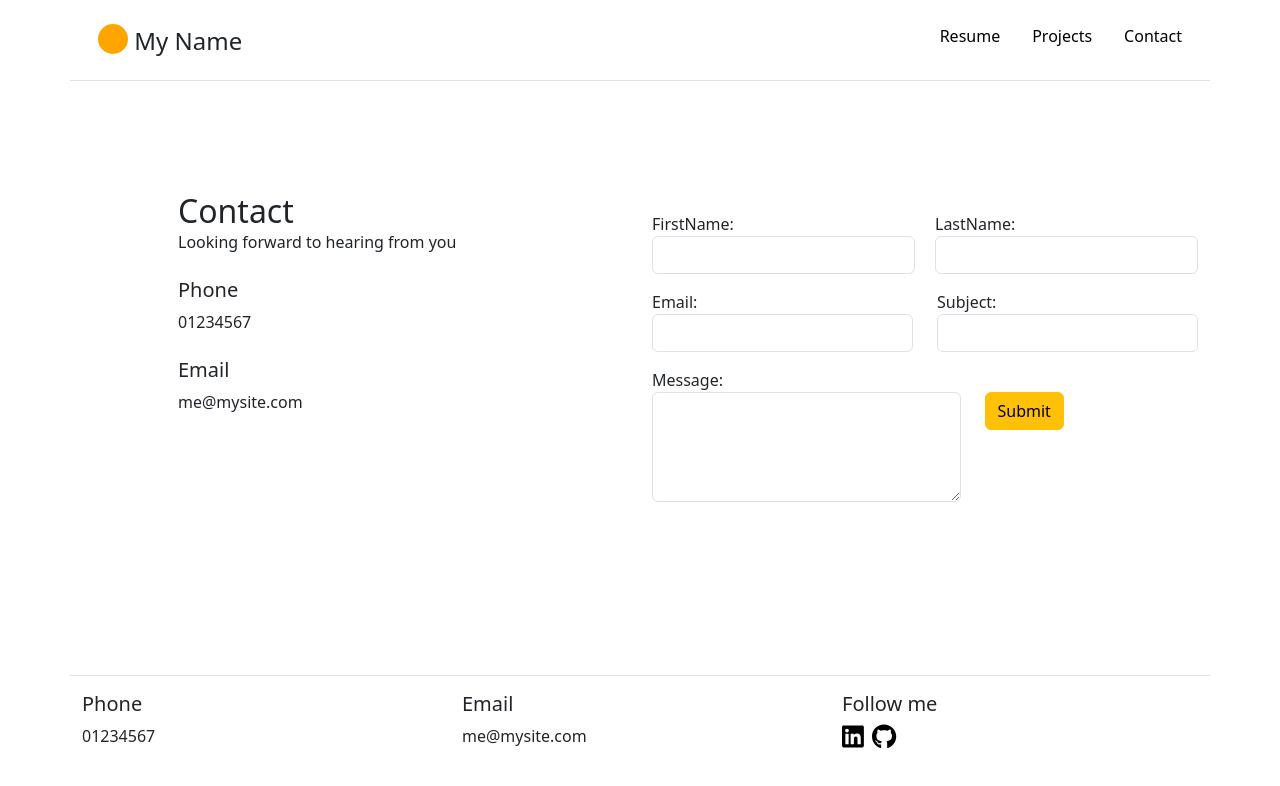
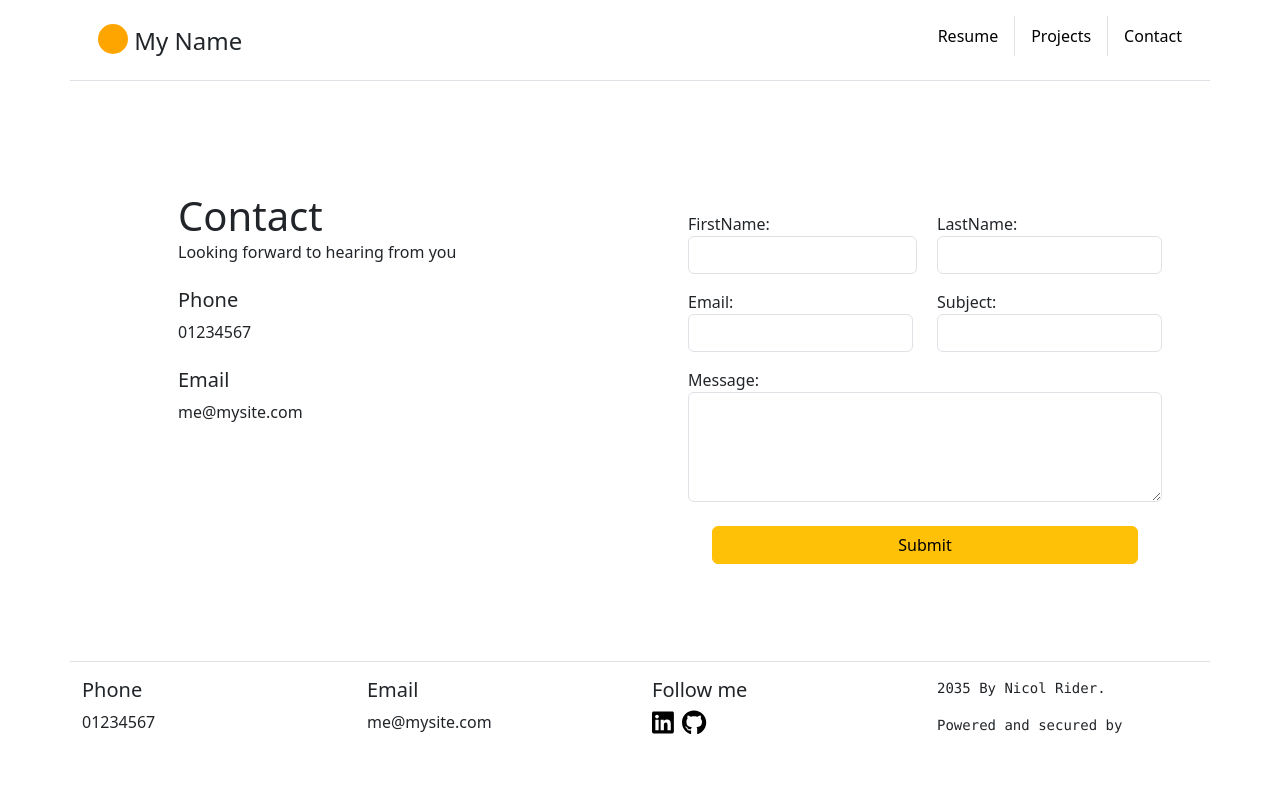
Before and after one commit to zahra-saadat/personal-website, a React (Create React App) app: page /contact in a window 1280 px wide. Shown: the top 786 px of the page. Built offline with nearby package versions, Linux system fonts and the light colour scheme.

Commit message:
Edit footer and projects

```diff
--- a/src/Pages/Contact.js
+++ b/src/Pages/Contact.js
@@ -3,7 +3,7 @@ const Contact = () => {
         <div className="row mt-5">
             <div className="col-sm-6 mt-5">
                 <div className="ms-5 ps-5 mt-5 pt-5">
-                    <span className="h2 mt-5">Contact</span>
+                    <span className="h1 mt-5">Contact</span>
                     <p>Looking forward to hearing from you</p>
                     <div className="h5 mt-4">Phone</div>
                     <span>01234567</span>
@@ -11,14 +11,14 @@ const Contact = () => {
                     <span>me@mysite.com</span>
                 </div>
             </div>
-            <div className="col-sm-6 float-start mt-1 pt-5">
+            <div className="col-sm-6 float-start mt-1 ps-5 pt-5 pe-5">
                 <form className="mt-3 pt-5">
                     <div className="row pt-5">
-                        <div className="col pe-2">
+                        <div className="col-sm-6 pe-2">
                             <label className="">FirstName:</label>
                             <input type="text" className="form-control"></input>
                         </div>
-                        <div className="col">
+                        <div className="col-sm-6">
                             <label>LastName:</label>
                             <input type="text" className="form-control"></input>
                         </div>
@@ -34,13 +34,15 @@ const Contact = () => {
                         </div>
                     </div>
                     <div className="row pt-3">
-                        <div className="col-sm-7">
+                        <div className="col">
                             <label>Message:</label>
-                            <textarea type="text" className="textarea form-control" rows={4} cols={40}></textarea>
+                            <textarea type="text" className="textarea form-control" rows={4} cols={100}></textarea>
                         </div>
-                        <div className="col-sm-5">
-                        <button type="button" className="btn btn-warning mt-4 border-50">Submit</button>
-                        <div/></div>
+                        <div className="row">
+                        <div className="col-sm d-grid">
+                        <button type="button" class="btn btn-warning ms-4 mt-4 btn-block">Submit</button>
+                        </div>
+                        </div>
                     </div>
                 </form>
             </div>
--- a/src/Pages/Footer.js
+++ b/src/Pages/Footer.js
@@ -6,15 +6,15 @@ const Footer = () =>{
     return(
         <div className="container border-top pt-3 pb-5 mt-5 fixed-bottom">
             <div className="row">
-                <div className="col-sm-4">
+                <div className="col-sm-3">
                     <div className="h5">Phone</div>
                     <span>01234567</span>
                 </div>
-                <div className="col-sm-4">
+                <div className="col-sm-3">
                     <div className="h5">Email</div>
                     <span>me@mysite.com</span>
                 </div>
-                <div className="col-sm-4">
+                <div className="col-sm-3">
                     <div className="h5">Follow me</div>
                     <span>
                         <FontAwesomeIcon icon={faLinkedin}
@@ -25,6 +25,16 @@ const Footer = () =>{
                         </FontAwesomeIcon>
                     </span>
                 </div>
+                <div className="col-sm-3">
+                    <div className="">
+                    <pre className="pb-0">
+                    2035 By Nicol Rider.
+                    </pre>
+                    <pre>
+                    Powered and secured by
+                    </pre>
+                    </div>
+                </div>
             </div>
         </div>
     )
--- a/src/Pages/Header.js
+++ b/src/Pages/Header.js
@@ -20,10 +20,10 @@ const Header = () =>{
             </div>
             <div className="col-sm-6">
                 <ul className="nav justify-content-end">
-                    <li className="nav-item">
+                    <li className="nav-item border-end">
                     <Link to={"/resume"} className="nav-link text-black">Resume</Link>
                     </li>
-                    <li className="nav-item">
+                    <li className="nav-item border-end">
                     <Link to={"/projects"} className="nav-link text-black">Projects</Link>
                     </li>
                     <li className="nav-item">
--- a/src/Pages/Home.js
+++ b/src/Pages/Home.js
@@ -4,7 +4,7 @@ const Home = () => {
  return <div className="container-fluid">
     <div className="row mt-5">
         <div className="col-sm-6 pt-3">
-            <img src={photo} alt="this is" className="float-end pt-5"></img>
+            <img src={photo} alt="this is" className="float-end mt-4 pt-5" width="450"></img>
         </div>
         <div className="col-sm-6 pt-5 mt-5">
             <div className="mt-5 pt-5 pb-0">
--- a/src/Pages/Projects.js
+++ b/src/Pages/Projects.js
@@ -2,10 +2,10 @@ import pro from "./images/pro.jpg"
 
 const Projects = () =>{
     return <div className="container">
-        <div className="row mt-5">
+        <div className="row mt-5 pb-5">
             <div className="col-sm-6 mt-5">
                 <div className="ms-5 ps-5 mt-5 pt-5">
-                    <span className="h2 mt-5">Projects</span>
+                    <span className="h1 mt-5">Projects</span>
                     <div className="mt-5">
                     <span className="h5 pt-5">Project name</span>
                     <p>I'm a paragraph. Click here to add your own text and edit me.
@@ -16,12 +16,13 @@ const Projects = () =>{
                     </div>
                 </div>
             </div>
-            <div className="col-sm-6 float-start">
+            <div className="col-sm-6 mt-5 float-start">
                  <div className="mt-5">
-                    <img src={pro} alt="project" className="mt-4"></img>
+                    <img src={pro} alt="project" className="mt-5 ms-5 ps-5 pt-5" width="450"></img>
                  </div>
             </div>
         </div>
+
     </div>
 
 }
```
